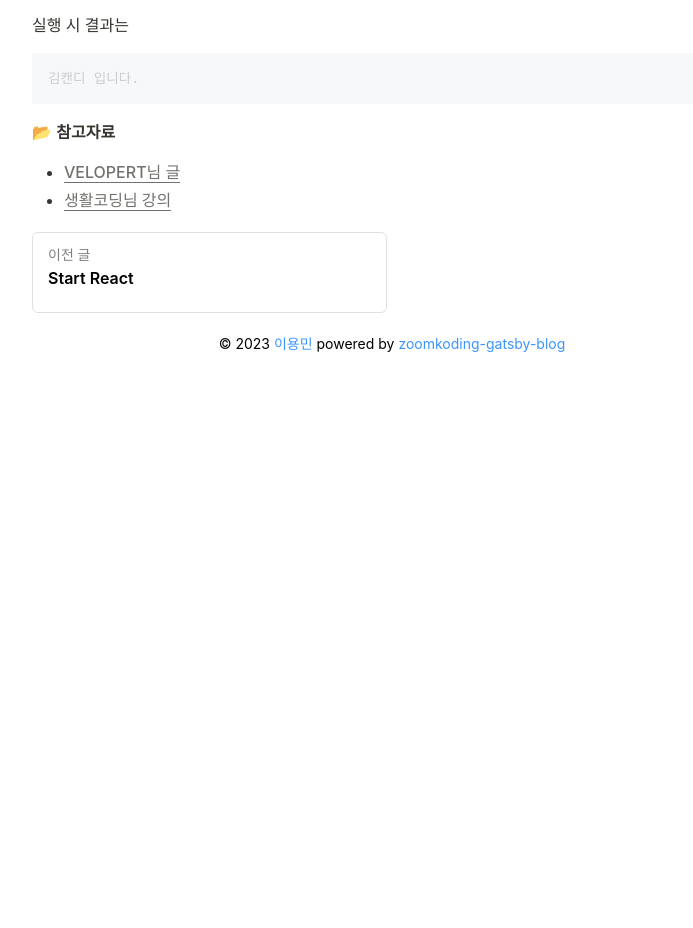
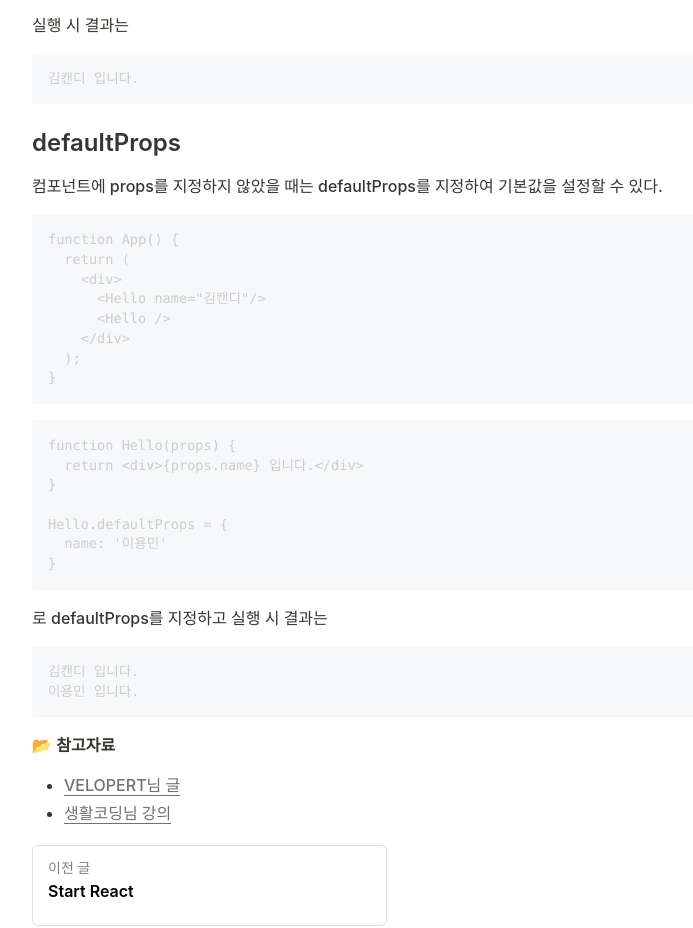
Before and after one commit to slowteady/slowteady.github.io, a Gatsby site: page /react/react-03/ in a window 1280 px wide. Shown: the part 1128-2056 px from the top of the page, without its empty margins (248-941 px from the left). Before the commit the page ends 1503 px from the top, so only its background shows below. Built offline with nearby package versions, Linux system fonts and the light colour scheme; Gatsby itself is replaced by a stand-in of ours; some packages are replaced by stand-ins of ours; code samples lack their colours; no server answers.

Commit message:
add defaultProps part

````diff
--- a/content/react/react-03/index.md
+++ b/content/react/react-03/index.md
@@ -35,6 +35,33 @@ function Hello(props) {
 김캔디 입니다.
 ```
 
+## defaultProps
+컴포넌트에 props를 지정하지 않았을 때는 defaultProps를 지정하여 기본값을 설정할 수 있다.
+
+```bash
+function App() {
+  return (
+    <div>
+      <Hello name="김캔디"/>
+      <Hello />
+    </div>
+  );
+}
+```
+```bash
+function Hello(props) {
+  return <div>{props.name} 입니다.</div>
+}
+
+Hello.defaultProps = {
+  name: '이용민'
+}
+```
+로 defaultProps를 지정하고 실행 시 결과는
+```bash
+김캔디 입니다.
+이용민 입니다.
+```
 
 
 📂 **참고자료**
````
